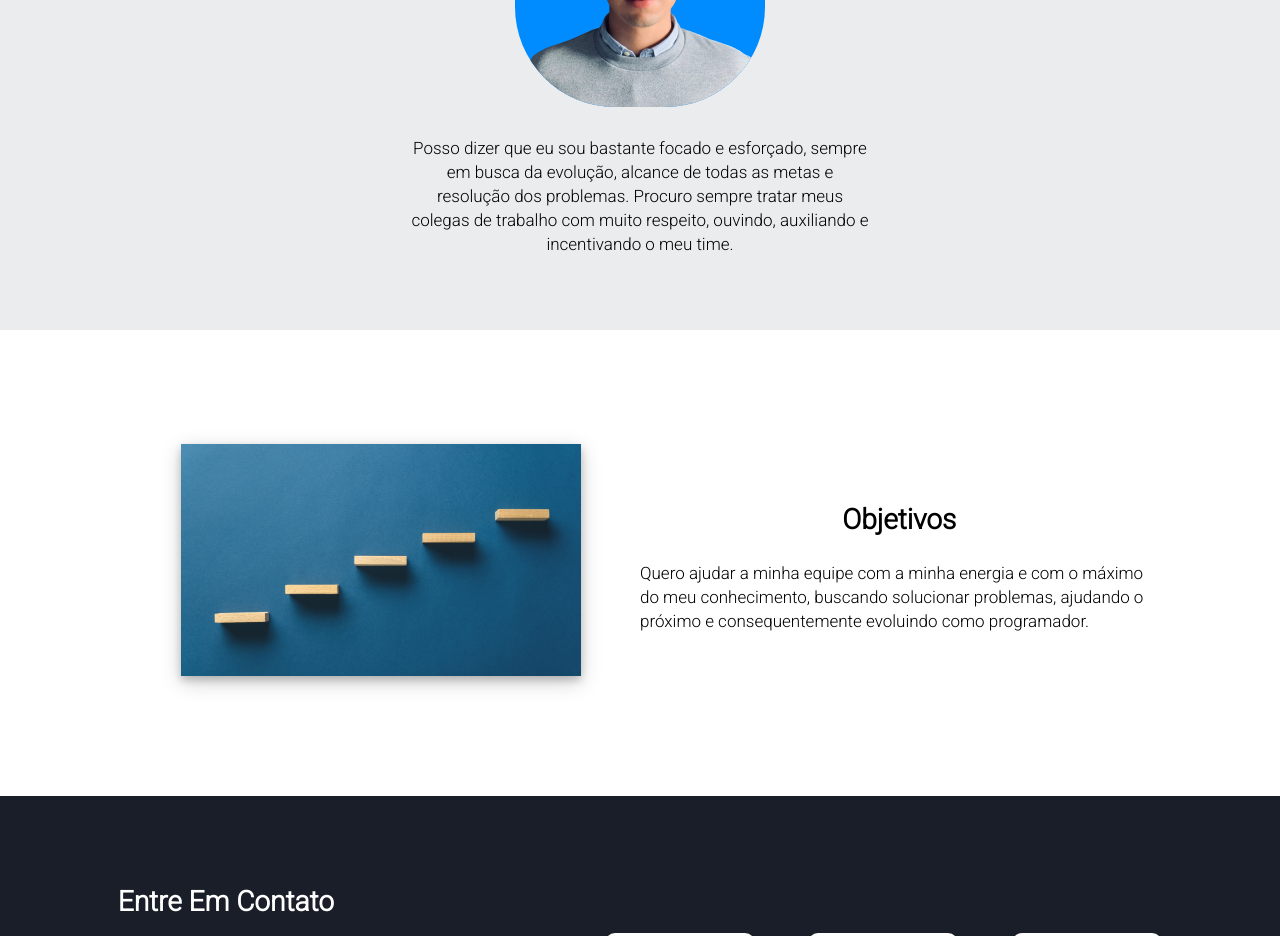
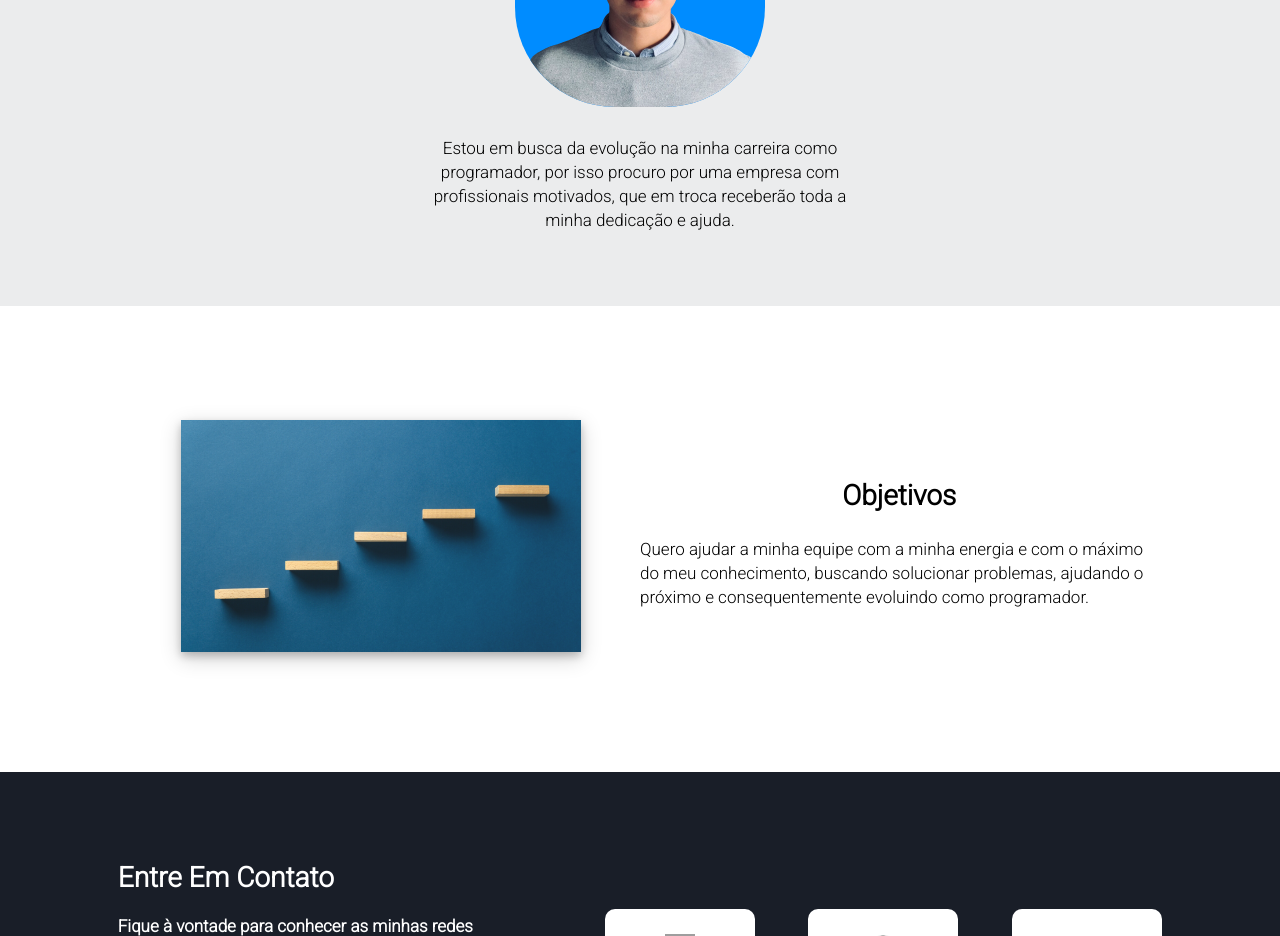
Before and after one commit to catetefelipe/ReactJS---felipecatete.com, a React (Create React App) app: page / in a window 1280 px wide. Shown: the part 1540-2476 px from the top of the page. Built offline with nearby package versions, Linux system fonts and the light colour scheme; grey boxes are pictures that could not be loaded.

Commit message:
Add files via upload

```diff
--- a/src/Components/AboutMe.js
+++ b/src/Components/AboutMe.js
@@ -12,7 +12,7 @@ function AboutMe() {
                 <div className="aboutme_img_div">
                     <img src={pic} alt="Felipe Catete" />
                 </div>
-                <p>Posso dizer que eu sou bastante focado e esforçado, sempre em busca da evolução, alcance de todas as metas e resolução dos problemas. Procuro sempre tratar meus colegas de trabalho com muito respeito, ouvindo, auxiliando e incentivando o meu time.</p>
+                <p>Estou em busca da evolução na minha carreira como programador, por isso procuro por uma empresa com profissionais motivados, que em troca receberão toda a minha dedicação e ajuda.</p>
             </div>
         </section>
     )
```
